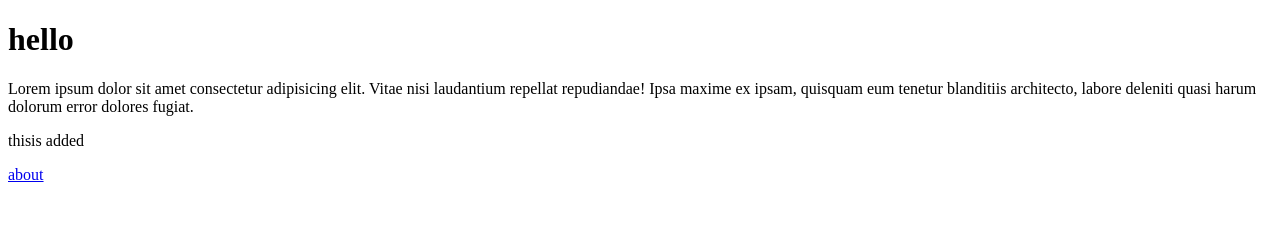
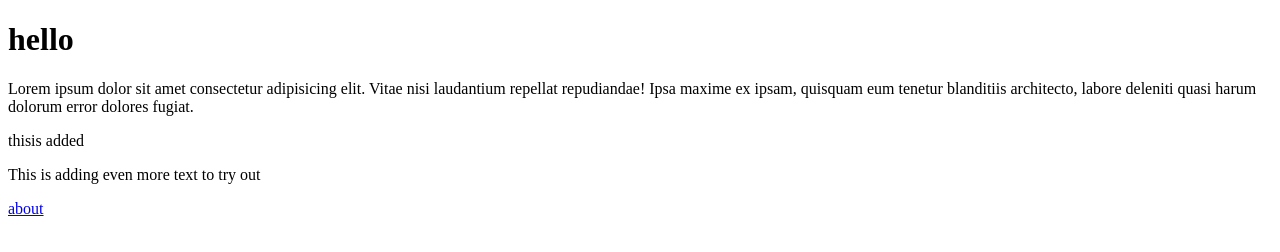
Before and after one commit to BergitTveit/Lesson, a plain HTML site: page index.html in a window 1280 px wide. Drawn offline with Linux system fonts and the light colour scheme.

Commit message:
Update index.html

```diff
--- a/index.html
+++ b/index.html
@@ -18,6 +18,7 @@
         dolores fugiat.
       </p>
       <p>thisis added</p>
+      <p>This is adding even more text to try out</p>
       <a href="about.html">about</a>
     </main>
   </body>
```
